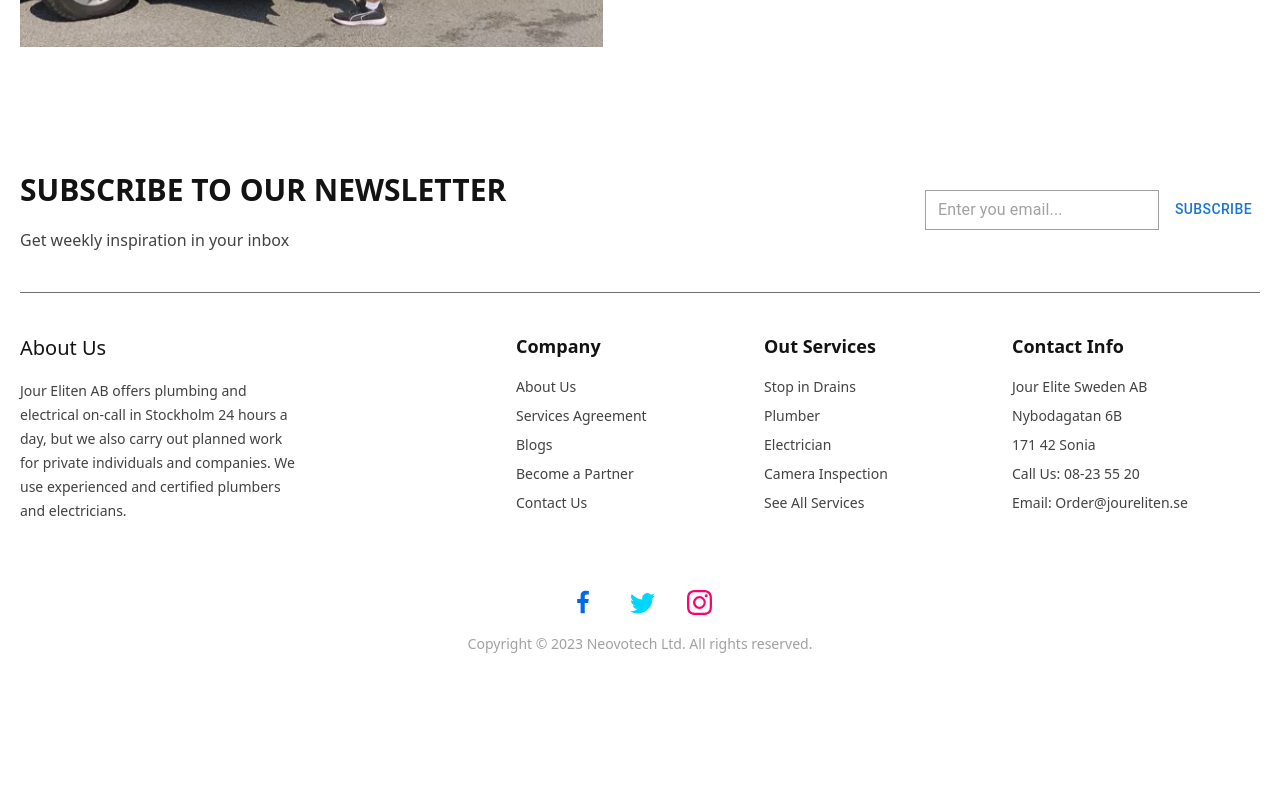
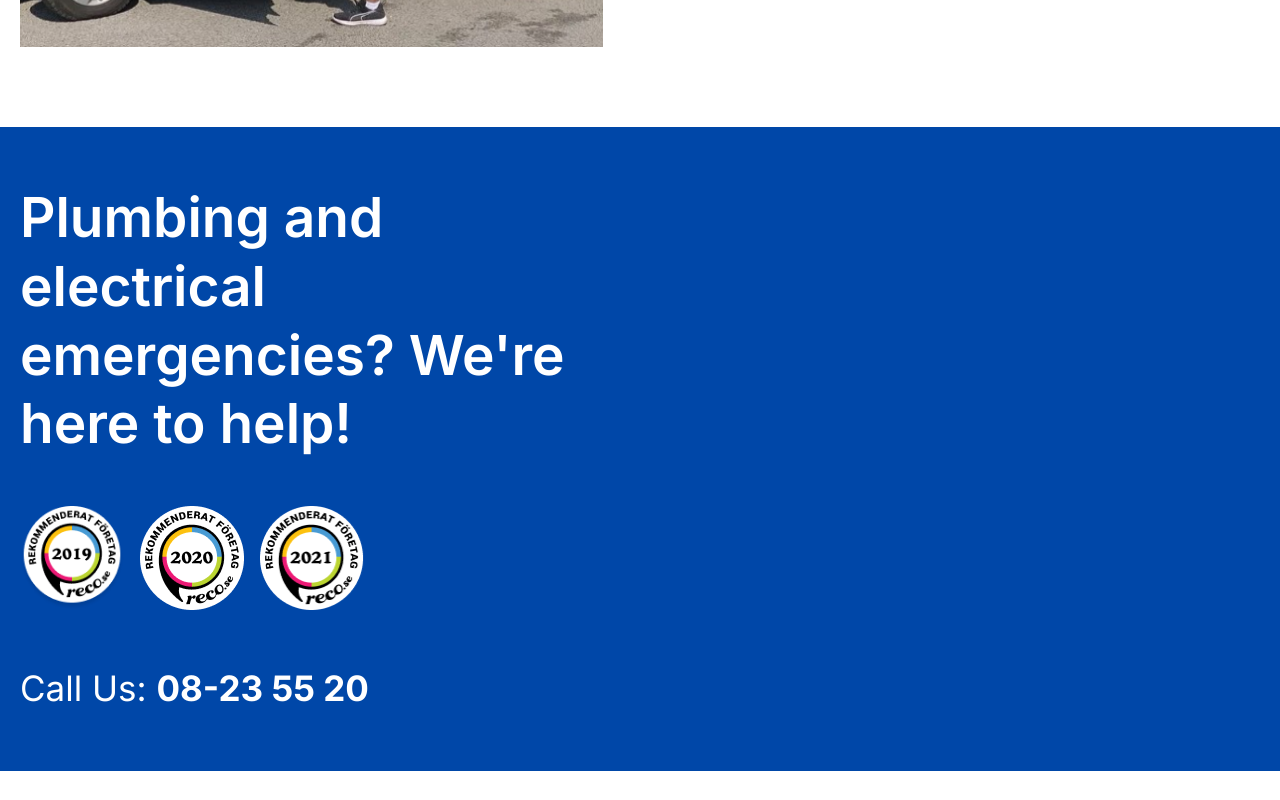
Before and after one commit to TheRakib/Needz-website, a Next.js app: page / in a window 1280 px wide. Shown: the part 1520-2320 px from the top of the page. Before the commit the page ends 2194 px from the top, so only its background shows below. Built offline with nearby package versions, Linux system fonts and the light colour scheme.

Commit message:
emergency text added

```diff
--- a/app/page.tsx
+++ b/app/page.tsx
@@ -1,5 +1,6 @@
 import Banner from "@/components/Home/Banner";
 import CallIn from "@/components/Home/CallIn";
+import Emergencies from "@/components/Home/Emergencies";
 import Image from "next/image";
 
 export default function Home() {
@@ -7,6 +8,7 @@ export default function Home() {
     <main className="font-inter min-h-screen">
       <Banner />
       <CallIn />
+      <Emergencies />
     </main>
   );
 }
--- a/components/Home/CallIn.tsx
+++ b/components/Home/CallIn.tsx
@@ -4,7 +4,7 @@ import React from "react";
 
 export default function CallIn() {
   return (
-    <div className="max-w-layout mx-auto mt-20">
+    <div className="max-w-layout mx-auto my-20">
       <div className="grid md:grid-cols-2 grid-cols-1 gap-4">
         <div className="col-span-1 relative xl:w-[583px] md:h-[625px] w-[383px] h-[425px] mr-auto">
           <Image src={"/call-in.png"} alt="banner" fill />
--- /dev/null
+++ b/components/Home/Emergencies.tsx
@@ -0,0 +1,45 @@
+import Image from "next/image";
+import React from "react";
+import SectionTitle from "../Shared/SectionTitle";
+
+export default function Emergencies() {
+  return (
+    <div className="bg-primary">
+      <div className="max-w-layout mx-auto py-14">
+        <div className="grid grid-cols-1 md:grid-cols-2">
+          <div className="col-span-1 flex flex-col gap-4">
+            <SectionTitle
+              title="Plumbing and electrical emergencies?
+                We're here to help!"
+              className="text-white font-semibold leading-tight"
+            />
+            <div className="flex gap-4 mt-8 mb-9">
+              <Image
+                src={"/home/icon1.png"}
+                alt="achievement"
+                height={104}
+                width={104}
+              />
+              <Image
+                src={"/home/icon2.png"}
+                alt="achievement"
+                height={104}
+                width={104}
+              />
+              <Image
+                src={"/home/icon3.png"}
+                alt="achievement"
+                height={104}
+                width={104}
+              />
+            </div>
+            <p className="text-[35px] text-white ">
+              Call Us: <span className="font-bold">08-23 55 20</span>
+            </p>
+          </div>
+          <div className="col-span-1"></div>
+        </div>
+      </div>
+    </div>
+  );
+}
--- /dev/null
+++ b/components/Shared/SectionTitle.tsx
@@ -0,0 +1,16 @@
+import React from "react";
+import { twMerge } from "tailwind-merge";
+
+export default function SectionTitle({
+  title,
+  className,
+}: {
+  title: string;
+  className?: string;
+}) {
+  return (
+    <h2 className={`${className && className} text-title font-bold`}>
+      {title}
+    </h2>
+  );
+}
--- a/tailwind.config.ts
+++ b/tailwind.config.ts
@@ -29,14 +29,14 @@ const config: Config = {
       },
     },
     colors: {
-      primary: "#006ae7",
+      primary: "#0047a8",
       secondary: "#fc0016",
       black: "#141313",
       accent: "#7d7373",
       white: "#ffffff",
     },
     backgroundColor: {
-      primary: "#006ae7",
+      primary: "#0047a8",
       secondary: "#fc0016",
       black: "#141313",
       accent: "#7d7373",
```
